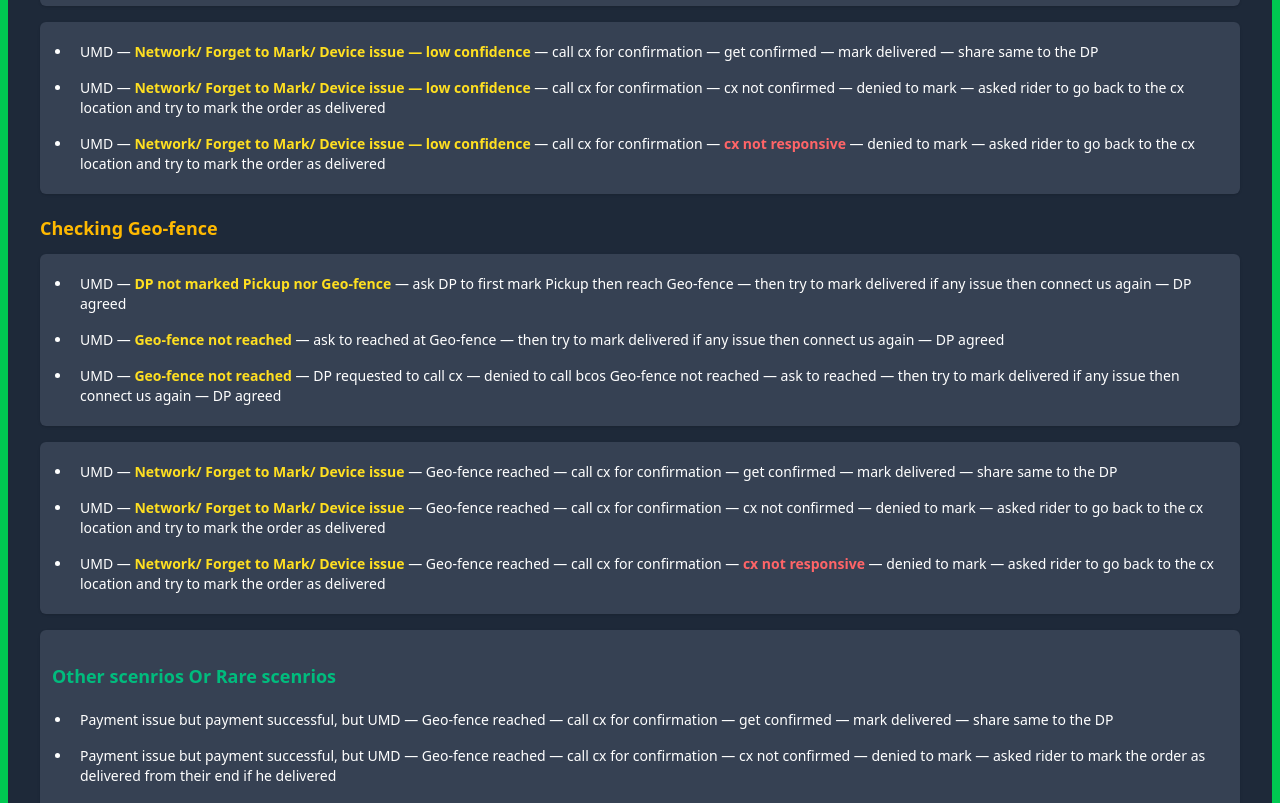
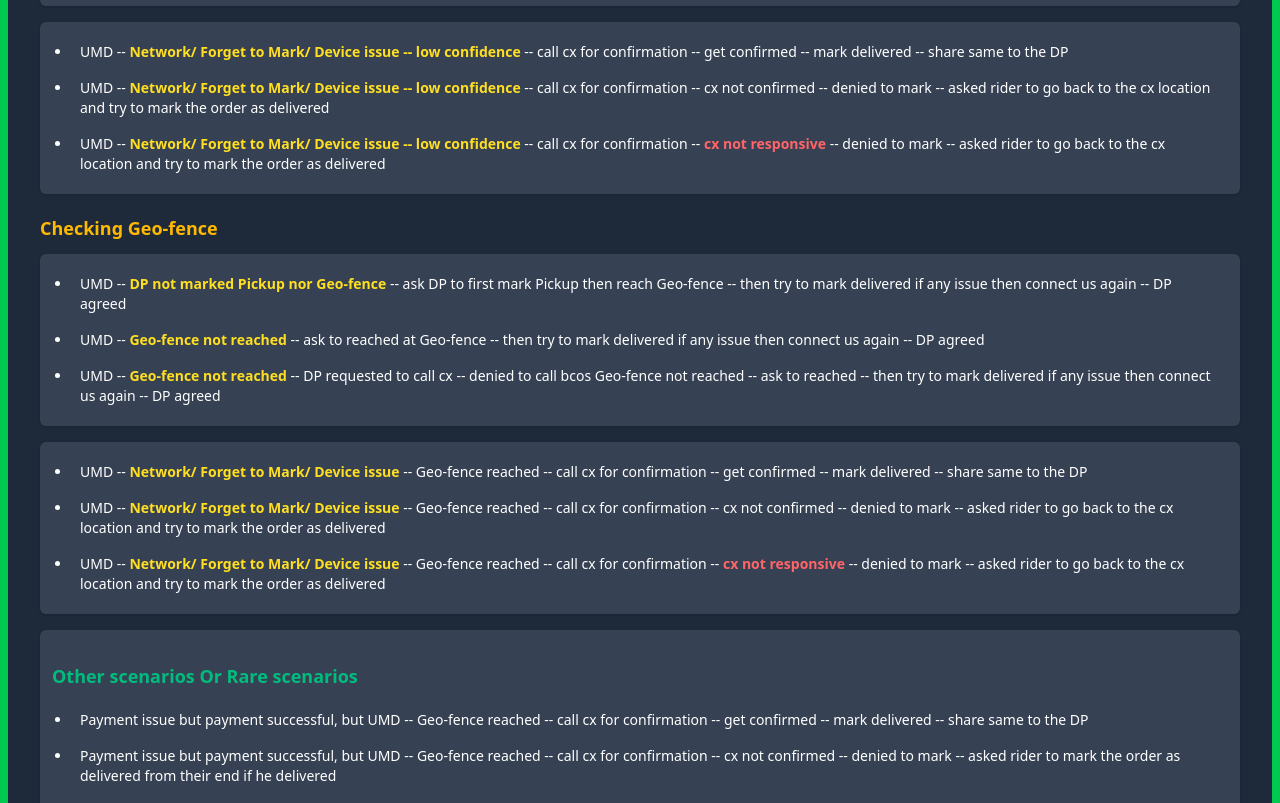
Before and after one commit to Code-with-Sahani/Blinket-DP, a React (Vite) app: page / in a window 1280 px wide. Shown: the part 4117-4920 px from the top of the page. Built offline with nearby package versions, Linux system fonts and the light colour scheme.

Commit message:
Update UMD.jsx

```diff
--- a/src/Components/UMD.jsx
+++ b/src/Components/UMD.jsx
@@ -4,7 +4,7 @@ const UMD = () => {
     return (
         <div className="m-2 p-4 text-sm bg-gray-800 text-white rounded-md md:p-6 lg:p-8">
             {/* Heading */}
-            <h2 className='text-center text-2xl font-semibold text-emerald-400 mb-1'>UMD - Unable to mark Delivered</h2>
+            <h2 className='text-center text-2xl font-semibold text-emerald-400 mb-1'>UMD -- Unable to mark Delivered</h2>
 
             {/* Not Checking Geo-fence Section */}
             <h3 className="text-lg font-semibold text-amber-400 mb-3">Not Checking Geo-fence</h3>
@@ -12,13 +12,13 @@ const UMD = () => {
                 <div className="p-3 bg-gray-700 rounded-md shadow">
                     <ul className="list-disc pl-5">
                         <li className="p-2">
-                            UMD — <strong className="text-yellow-300 font-semibold">Pin location/address mismatch or location issue</strong> — call cx for confirmation — get confirmed — mark delivered — share same to the DP
+                            UMD -- <strong className="text-yellow-300 font-semibold">Pin location/address mismatch or location issue</strong> -- call cx for confirmation -- get confirmed -- mark delivered -- share same to the DP
                         </li>
                         <li className="p-2">
-                            UMD — <strong className="text-yellow-300 font-semibold">Pin location/address mismatch or location issue</strong> — call cx for confirmation — cx not confirmed — denied to mark — asked rider to go back to the cx location and try to mark the order as delivered
+                            UMD -- <strong className="text-yellow-300 font-semibold">Pin location/address mismatch or location issue</strong> -- call cx for confirmation -- cx not confirmed -- denied to mark -- asked rider to go back to the cx location and try to mark the order as delivered
                         </li>
                         <li className="p-2">
-                            UMD — <strong className="text-yellow-300 font-semibold">Pin location/address mismatch or location issue</strong> — call cx for confirmation — <strong className="text-red-400 font-semibold">cx not responsive</strong> — denied to mark — asked rider to go back to the cx location and try to mark the order as delivered
+                            UMD -- <strong className="text-yellow-300 font-semibold">Pin location/address mismatch or location issue</strong> -- call cx for confirmation -- <strong className="text-red-400 font-semibold">cx not responsive</strong> -- denied to mark -- asked rider to go back to the cx location and try to mark the order as delivered
                         </li>
                     </ul>
                 </div>
@@ -26,14 +26,13 @@ const UMD = () => {
                 <div className="p-3 bg-gray-700 rounded-md shadow">
                     <ul className="list-disc pl-5">
                         <li className="p-2">
-                            UMD — <strong className="text-yellow-300 font-semibold">Network/ Forget to Mark/ Device issue — low confidence</strong> — call cx for confirmation — get confirmed — mark delivered — share same to the DP
-                        </li>
-
-                        <li className="p-2">
-                            UMD — <strong className="text-yellow-300 font-semibold">Network/ Forget to Mark/ Device issue — low confidence</strong> — call cx for confirmation — cx not confirmed — denied to mark — asked rider to go back to the cx location and try to mark the order as delivered
+                            UMD -- <strong className="text-yellow-300 font-semibold">Network/ Forget to Mark/ Device issue -- low confidence</strong> -- call cx for confirmation -- get confirmed -- mark delivered -- share same to the DP
                         </li>
                         <li className="p-2">
-                            UMD — <strong className="text-yellow-300 font-semibold">Network/ Forget to Mark/ Device issue — low confidence</strong> — call cx for confirmation — <strong className="text-red-400 font-semibold">cx not responsive</strong> — denied to mark — asked rider to go back to the cx location and try to mark the order as delivered
+                            UMD -- <strong className="text-yellow-300 font-semibold">Network/ Forget to Mark/ Device issue -- low confidence</strong> -- call cx for confirmation -- cx not confirmed -- denied to mark -- asked rider to go back to the cx location and try to mark the order as delivered
+                        </li>
+                        <li className="p-2">
+                            UMD -- <strong className="text-yellow-300 font-semibold">Network/ Forget to Mark/ Device issue -- low confidence</strong> -- call cx for confirmation -- <strong className="text-red-400 font-semibold">cx not responsive</strong> -- denied to mark -- asked rider to go back to the cx location and try to mark the order as delivered
                         </li>
                     </ul>
                 </div>
@@ -44,48 +43,38 @@ const UMD = () => {
             <div className="space-y-4">
                 <div className="p-3 bg-gray-700 rounded-md shadow">
                     <ul className="list-disc pl-5">
-
                         <li className="p-2">
-                            UMD — <strong className="text-yellow-300 font-semibold"> DP not marked Pickup nor Geo-fence </strong> — ask DP to first mark Pickup then reach Geo-fence — then try to mark delivered if any issue then connect us again — DP agreed
-                        </li>
-
-                        <li className="p-2">
-                            UMD — <strong className="text-yellow-300 font-semibold">Geo-fence not reached</strong> — ask to reached at Geo-fence — then try to mark delivered if any issue then connect us again — DP agreed
+                            UMD -- <strong className="text-yellow-300 font-semibold">DP not marked Pickup nor Geo-fence</strong> -- ask DP to first mark Pickup then reach Geo-fence -- then try to mark delivered if any issue then connect us again -- DP agreed
                         </li>
                         <li className="p-2">
-                            UMD — <strong className="text-yellow-300 font-semibold">Geo-fence not reached</strong> — DP requested to call cx — denied to call bcos Geo-fence not reached — ask to reached — then try to mark delivered if any issue then connect us again — DP agreed
+                            UMD -- <strong className="text-yellow-300 font-semibold">Geo-fence not reached</strong> -- ask to reached at Geo-fence -- then try to mark delivered if any issue then connect us again -- DP agreed
                         </li>
-
+                        <li className="p-2">
+                            UMD -- <strong className="text-yellow-300 font-semibold">Geo-fence not reached</strong> -- DP requested to call cx -- denied to call bcos Geo-fence not reached -- ask to reached -- then try to mark delivered if any issue then connect us again -- DP agreed
+                        </li>
                     </ul>
                 </div>
 
                 <div className="p-3 bg-gray-700 rounded-md shadow">
                     <ul className="list-disc pl-5">
-
                         <li className="p-2">
-                            UMD — <strong className="text-yellow-300 font-semibold">Network/ Forget to Mark/ Device issue</strong> — Geo-fence reached — call cx for confirmation — get confirmed — mark delivered — share same to the DP
+                            UMD -- <strong className="text-yellow-300 font-semibold">Network/ Forget to Mark/ Device issue</strong> -- Geo-fence reached -- call cx for confirmation -- get confirmed -- mark delivered -- share same to the DP
                         </li>
                         <li className="p-2">
-                            UMD — <strong className="text-yellow-300 font-semibold">Network/ Forget to Mark/ Device issue</strong> — Geo-fence reached — call cx for confirmation — cx not confirmed — denied to mark — asked rider to go back to the cx location and try to mark the order as delivered
+                            UMD -- <strong className="text-yellow-300 font-semibold">Network/ Forget to Mark/ Device issue</strong> -- Geo-fence reached -- call cx for confirmation -- cx not confirmed -- denied to mark -- asked rider to go back to the cx location and try to mark the order as delivered
                         </li>
                         <li className="p-2">
-                            UMD — <strong className="text-yellow-300 font-semibold">Network/ Forget to Mark/ Device issue</strong> — Geo-fence reached — call cx for confirmation — <strong className="text-red-400 font-semibold">cx not responsive</strong> — denied to mark — asked rider to go back to the cx location and try to mark the order as delivered
+                            UMD -- <strong className="text-yellow-300 font-semibold">Network/ Forget to Mark/ Device issue</strong> -- Geo-fence reached -- call cx for confirmation -- <strong className="text-red-400 font-semibold">cx not responsive</strong> -- denied to mark -- asked rider to go back to the cx location and try to mark the order as delivered
                         </li>
                     </ul>
                 </div>
 
                 <div className="p-3 bg-gray-700 rounded-md shadow">
-                <h3 className="text-lg font-semibold text-emerald-500 mt-5 mb-3">Other scenrios Or Rare scenrios</h3>
+                    <h3 className="text-lg font-semibold text-emerald-500 mt-5 mb-3">Other scenarios Or Rare scenarios</h3>
                     <ul className="list-disc pl-5">
-                        <li className="p-2">Payment issue but payment successful, but UMD — Geo-fence reached — call cx for confirmation — get confirmed — mark delivered — share same to the DP
-                        </li>
-
-                        <li className="p-2">Payment issue but payment successful, but UMD — Geo-fence reached — call cx for confirmation — cx not confirmed — denied to mark — asked rider to mark the order as delivered from their end if he delivered
-                        </li>
-
-                        <li className="p-2">UMD — BR — share the status with him, i.e. Delivered already marked by the main rider — ask him to mark delivered itself by reaching location Or Co-odrinate SM for the better help </li>
-
-
+                        <li className="p-2">Payment issue but payment successful, but UMD -- Geo-fence reached -- call cx for confirmation -- get confirmed -- mark delivered -- share same to the DP</li>
+                        <li className="p-2">Payment issue but payment successful, but UMD -- Geo-fence reached -- call cx for confirmation -- cx not confirmed -- denied to mark -- asked rider to mark the order as delivered from their end if he delivered</li>
+                        <li className="p-2">UMD -- BR -- share the status with him, i.e. Delivered already marked by the main rider -- ask him to mark delivered itself by reaching location Or Co-ordinate SM for the better help</li>
                     </ul>
                 </div>
             </div>
```
